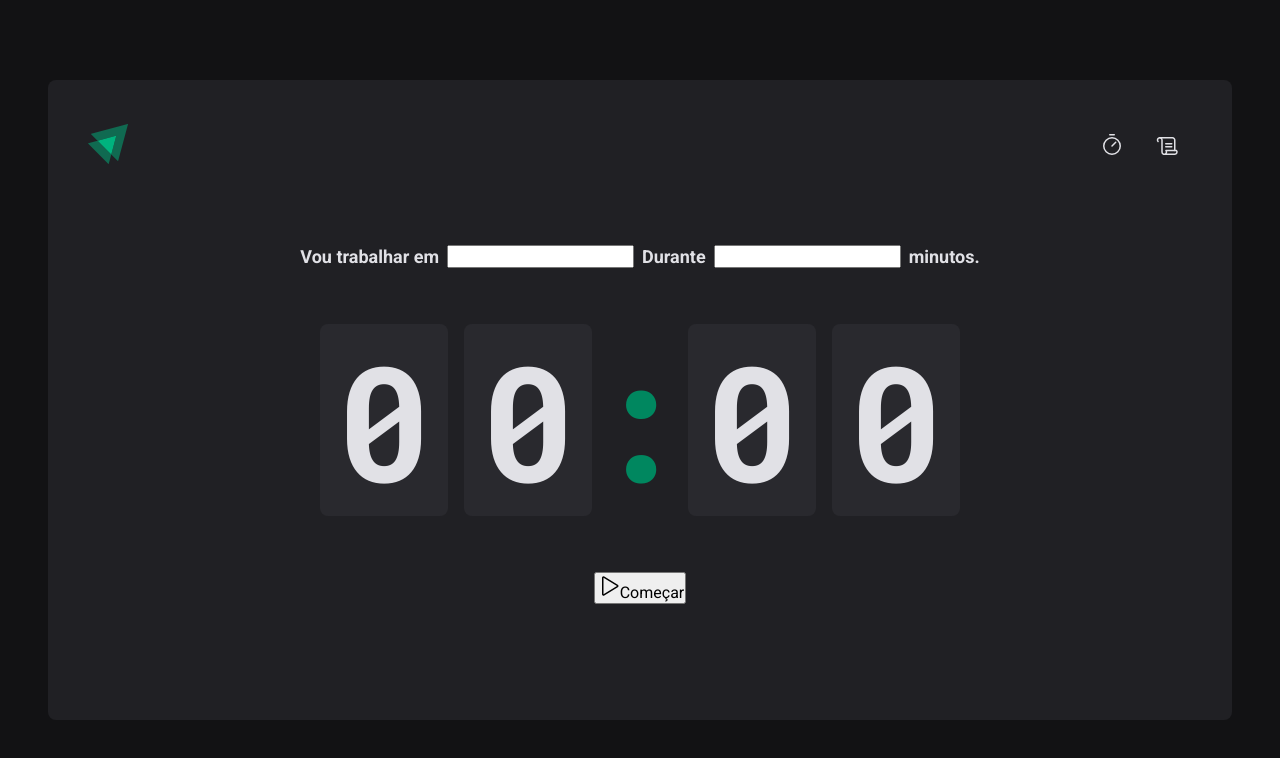
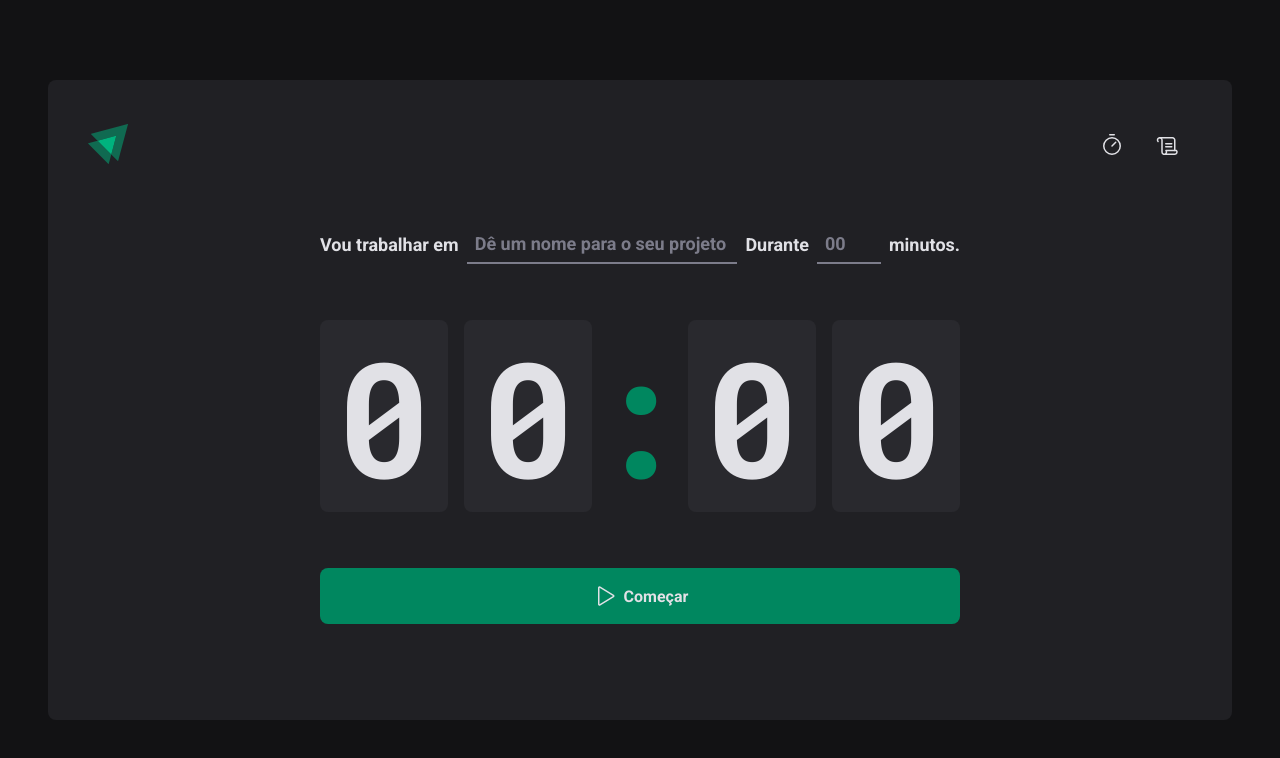
Before and after one commit to VivianeMayra/Iginite-Timer, a React (Vite) app: page / in a window 1280 px wide. Shown: the top 758 px of the page. Built offline with nearby package versions, Linux system fonts and the light colour scheme.

Commit message:
finalização da Home

```diff
--- a/src/pages/Home/index.tsx
+++ b/src/pages/Home/index.tsx
@@ -3,7 +3,10 @@
   CountdownContainer,
   FormContainer,
   HomeContainer,
+  MinutesAmountInput,
   Separator,
+  StartCountdownButton,
+  TaskInput,
 } from "./styles"
 export function Home() {
   return (
@@ -11,9 +14,13 @@
       <form action="">
         <FormContainer>
           <label htmlFor="task">Vou trabalhar em</label>
-          <input id="task" />
+          <TaskInput id="task" placeholder="Dê um nome para o seu projeto" />
           <label htmlFor="minutesAmount">Durante</label>
-          <input type="number" id="minutesAmount" />
+          <MinutesAmountInput
+            typeof="number"
+            id="minutesAmount"
+            placeholder="00"
+          />
 
           <span>minutos.</span>
         </FormContainer>
@@ -24,10 +31,10 @@
           <span>0</span>
           <span>0</span>
         </CountdownContainer>
-        <button type="submit">
+        <StartCountdownButton typeof="submit">
           <Play size={24} />
           Começar
-        </button>
+        </StartCountdownButton>
       </form>
     </HomeContainer>
   )
--- a/src/pages/Home/styles.ts
+++ b/src/pages/Home/styles.ts
@@ -25,6 +25,36 @@
   font-weight: bold;
   flex-direction: wrap;
 `
+const BaseInput = styled.input`
+  background: transparent;
+  height: 2.5rem;
+  border: 0;
+  border-bottom: 2px solid ${(props) => props.theme["gray-500"]};
+  font-weight: bold;
+  font-size: 1.125rem;
+  padding: 0 0.5rem;
+  color: ${(props) => props.theme["gray-100"]};
+  border-top: 0px solid transparent;
+  border-radius: 3px solid transparent;
+
+  &:focus {
+    box-shadow: none;
+    border-color: ${(props) => props.theme["green-500"]};
+  }
+
+  &::placeholder {
+    color: ${(props) => props.theme["gray-500"]};
+  }
+`
+
+export const TaskInput = styled(BaseInput)`
+  flex: 1;
+`
+
+export const MinutesAmountInput = styled(BaseInput)`
+  width: 4rem;
+`
+
 export const CountdownContainer = styled.div`
   font-family: "Roboto Mono", monospace;
   font-size: 10rem;
@@ -46,3 +76,21 @@
   display: flex;
   justify-content: center;
 `
+export const StartCountdownButton = styled.div`
+  width: 100%;
+  border: 0;
+  padding: 1rem;
+  border-radius: 8px;
+  display: flex;
+  align-items: center;
+  justify-content: center;
+  gap: 0.5rem;
+  font-weight: bold;
+  cursor: pointer;
+  background: ${(props) => props.theme["green-500"]};
+  color: ${(props) => props.theme["gray-100"]};
+
+  &:hover {
+    background: ${(props) => props.theme["green-700"]};
+  }
+`
```
